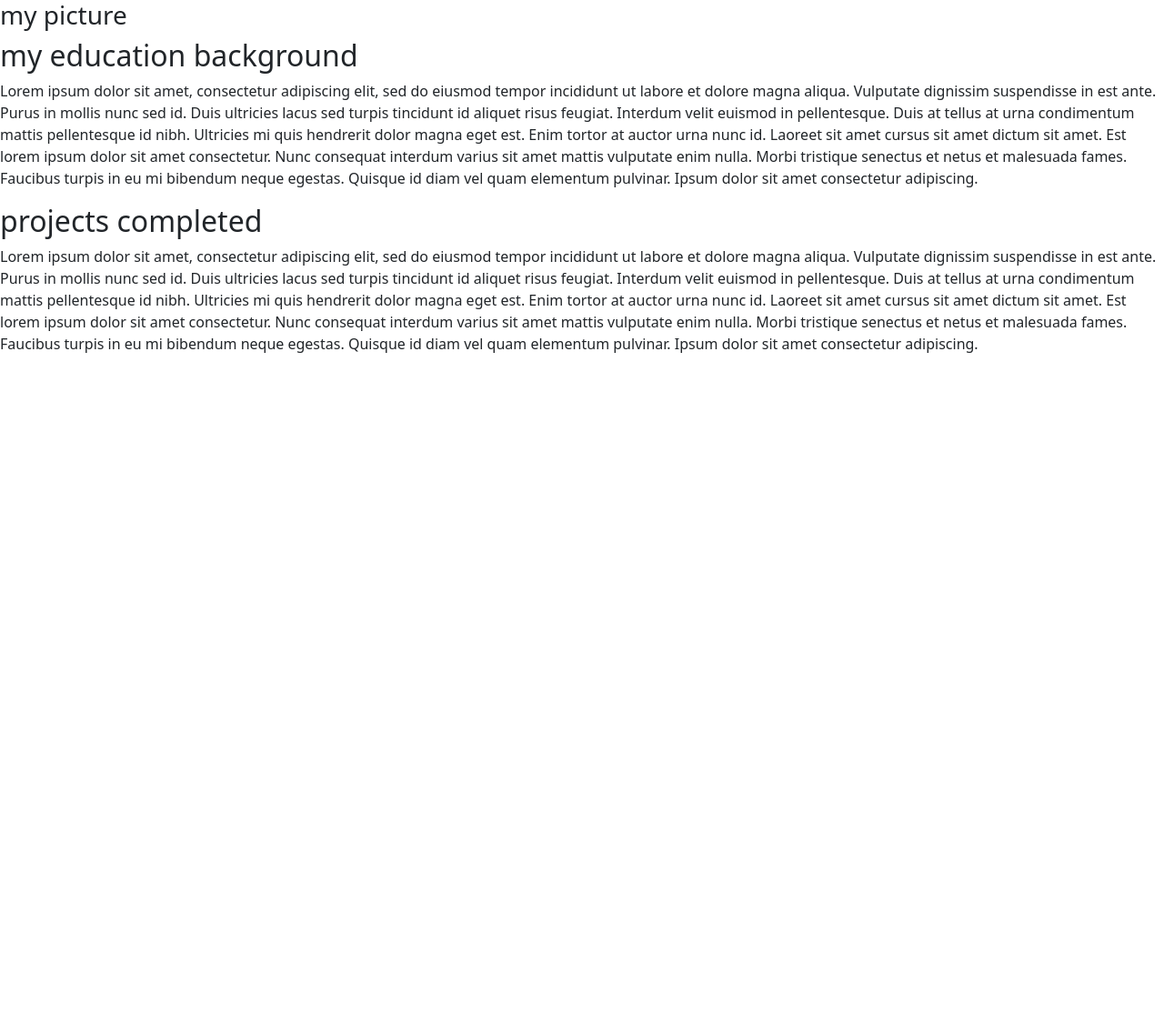
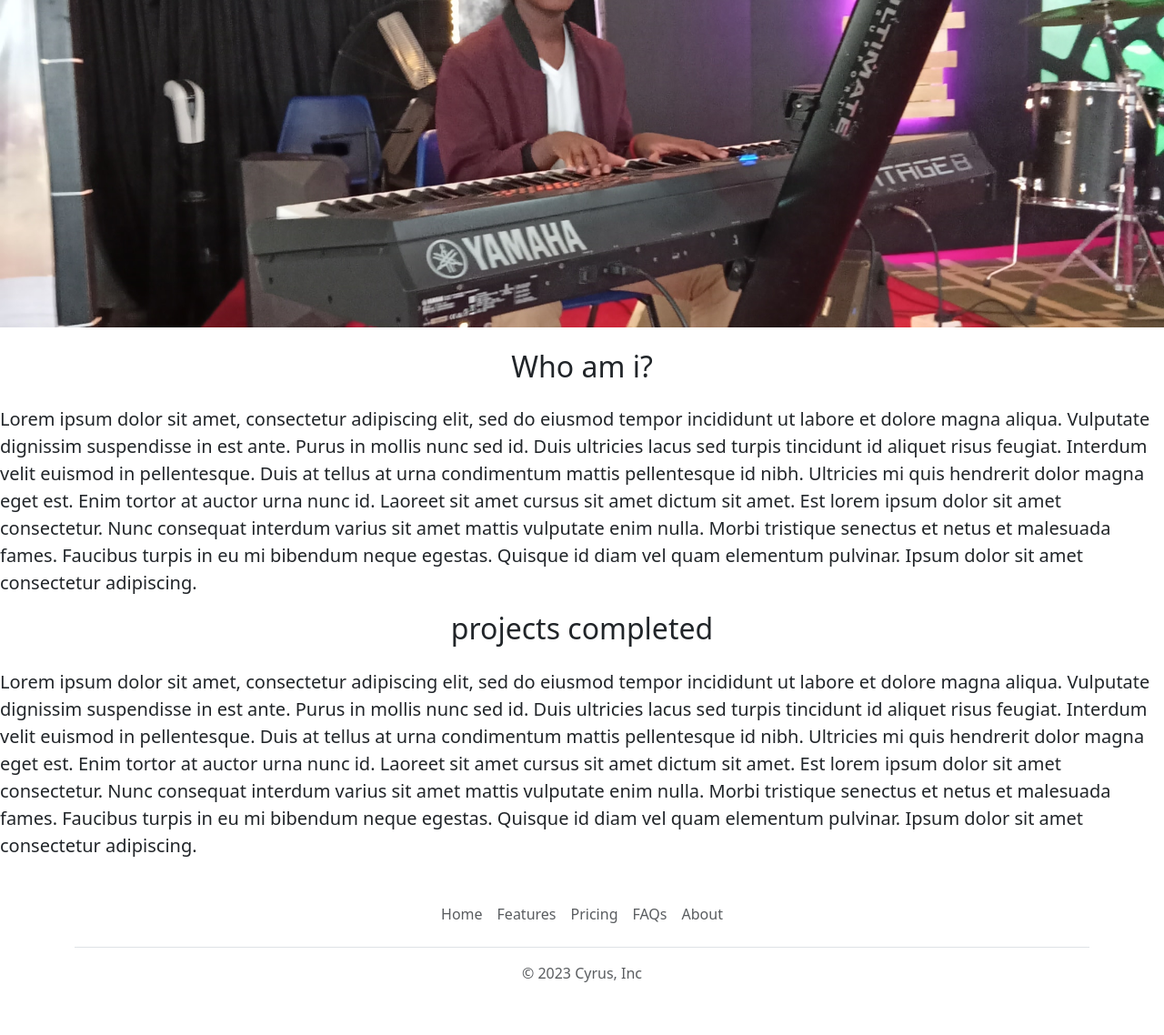
Before and after one commit to Cyrusz55/project_portfolio, a Flask app: page / in a window 1280 px wide. Shown: the whole page at 91% size. Before the commit the page ends 388 px from the top, so only its background shows below. Run offline with Flask 3, Linux system fonts and the light colour scheme.

Commit message:
added my picture, centered the respective titles, changed font ype and added footer

```diff
--- /dev/null
+++ b/templates/footer.html
@@ -0,0 +1,14 @@
+<div class="container">
+  <footer class="py-3 my-4">
+    <ul class="nav justify-content-center border-bottom pb-3 mb-3">
+      <li class="nav-item"><a href="https://ngugi-cyrus-ndungu-website.onrender.com" class="nav-link px-2 text-body-secondary">Home</a></li>
+      <li class="nav-item"><a href="#" class="nav-link px-2 text-body-secondary">Features</a></li>
+      <li class="nav-item"><a href="#" class="nav-link px-2 text-body-secondary">Pricing</a></li>
+      <li class="nav-item"><a href="#" class="nav-link px-2 text-body-secondary">FAQs</a></li>
+      <li class="nav-item"><a href="#" class="nav-link px-2 text-body-secondary">About</a></li>
+    </ul>
+    <p class="text-center text-body-secondary">&copy; 2023 Cyrus, Inc</p>
+  </footer>
+</div>
+
+<div class="b-example-divider"></div>
--- a/templates/home.html
+++ b/templates/home.html
@@ -5,25 +5,43 @@
     <meta charset="utf-8">
     <meta name="viewport" content="width=device-width, initial-scale=1">
     <link href="https://cdn.jsdelivr.net/npm/bootstrap@5.3.2/dist/css/bootstrap.min.css" rel="stylesheet" integrity="sha384-T3c6CoIi6uLrA9TneNEoa7RxnatzjcDSCmG1MXxSR1GAsXEV/Dwwykc2MPK8M2HN" crossorigin="anonymous">
+    <style>
+      #banner{
+        height : 360px;
+        width:100%;
+        object-fit: cover;
+        margin-bottom: 16px;
+      }
+    </style>
 
   </head>
   <body>
-    <h3> my picture </h3>
-   <h2>my education background</h2>
-    <p>
-    Lorem ipsum dolor sit amet, consectetur adipiscing elit, sed do eiusmod tempor incididunt ut labore et dolore magna aliqua. Vulputate dignissim suspendisse in est ante. Purus in mollis nunc sed id. Duis ultricies lacus sed turpis tincidunt id aliquet risus feugiat. Interdum velit euismod in pellentesque. Duis at tellus at urna condimentum mattis pellentesque id nibh. Ultricies mi quis hendrerit dolor magna eget est. Enim tortor at auctor urna nunc id. Laoreet sit amet cursus sit amet dictum sit amet. Est lorem ipsum dolor sit amet consectetur. Nunc consequat interdum varius sit amet mattis vulputate enim nulla. Morbi tristique senectus et netus et malesuada fames. Faucibus turpis in eu mi bibendum neque egestas. Quisque id diam vel quam elementum pulvinar. Ipsum dolor sit amet consectetur adipiscing.</p>
+    <img class = "img-fluid" id='banner'src="https://049b1c55-f6d3-4283-8b74-fe4e7b21f454-00-3l2xtliho1716.kirk.replit.dev/static/mboto.jpg"
 
+  <div>
 
-  </body>
+   <h2 class = "text-center mt-2 mb-4">
+     Who am i?
+   </h2>
+    <div>
+      <p class="lead">
+      Lorem ipsum dolor sit amet, consectetur adipiscing elit, sed do eiusmod tempor incididunt ut labore et dolore magna aliqua. Vulputate dignissim suspendisse in est ante. Purus in mollis nunc sed id. Duis ultricies lacus sed turpis tincidunt id aliquet risus feugiat. Interdum velit euismod in pellentesque. Duis at tellus at urna condimentum mattis pellentesque id nibh. Ultricies mi quis hendrerit dolor magna eget est. Enim tortor at auctor urna nunc id. Laoreet sit amet cursus sit amet dictum sit amet. Est lorem ipsum dolor sit amet consectetur. Nunc consequat interdum varius sit amet mattis vulputate enim nulla. Morbi tristique senectus et netus et malesuada fames. Faucibus turpis in eu mi bibendum neque egestas. Quisque id diam vel quam elementum pulvinar. Ipsum dolor sit amet consectetur adipiscing.</p>
 
-  <h2>
-    projects completed
-  </h2>
-  <p>
-    Lorem ipsum dolor sit amet, consectetur adipiscing elit, sed do eiusmod tempor incididunt ut labore et dolore magna aliqua. Vulputate dignissim suspendisse in est ante. Purus in mollis nunc sed id. Duis ultricies lacus sed turpis tincidunt id aliquet risus feugiat. Interdum velit euismod in pellentesque. Duis at tellus at urna condimentum mattis pellentesque id nibh. Ultricies mi quis hendrerit dolor magna eget est. Enim tortor at auctor urna nunc id. Laoreet sit amet cursus sit amet dictum sit amet. Est lorem ipsum dolor sit amet consectetur. Nunc consequat interdum varius sit amet mattis vulputate enim nulla. Morbi tristique senectus et netus et malesuada fames. Faucibus turpis in eu mi bibendum neque egestas. Quisque id diam vel quam elementum pulvinar. Ipsum dolor sit amet consectetur adipiscing.
-  </p>
+    </div>
 
 
 
 
+  <h2 class="text-center mt-2 mb-4">
+    projects completed
+  </h2>
+  <p class="lead">
+    Lorem ipsum dolor sit amet, consectetur adipiscing elit, sed do eiusmod tempor incididunt ut labore et dolore magna aliqua. Vulputate dignissim suspendisse in est ante. Purus in mollis nunc sed id. Duis ultricies lacus sed turpis tincidunt id aliquet risus feugiat. Interdum velit euismod in pellentesque. Duis at tellus at urna condimentum mattis pellentesque id nibh. Ultricies mi quis hendrerit dolor magna eget est. Enim tortor at auctor urna nunc id. Laoreet sit amet cursus sit amet dictum sit amet. Est lorem ipsum dolor sit amet consectetur. Nunc consequat interdum varius sit amet mattis vulputate enim nulla. Morbi tristique senectus et netus et malesuada fames. Faucibus turpis in eu mi bibendum neque egestas. Quisque id diam vel quam elementum pulvinar. Ipsum dolor sit amet consectetur adipiscing.
+
+  </p>
+
+  </div>
+    {% include 'footer.html' %}
+
+  </body>
 </html>
```
Also changed, not shown: static/mboto.jpg (added).
